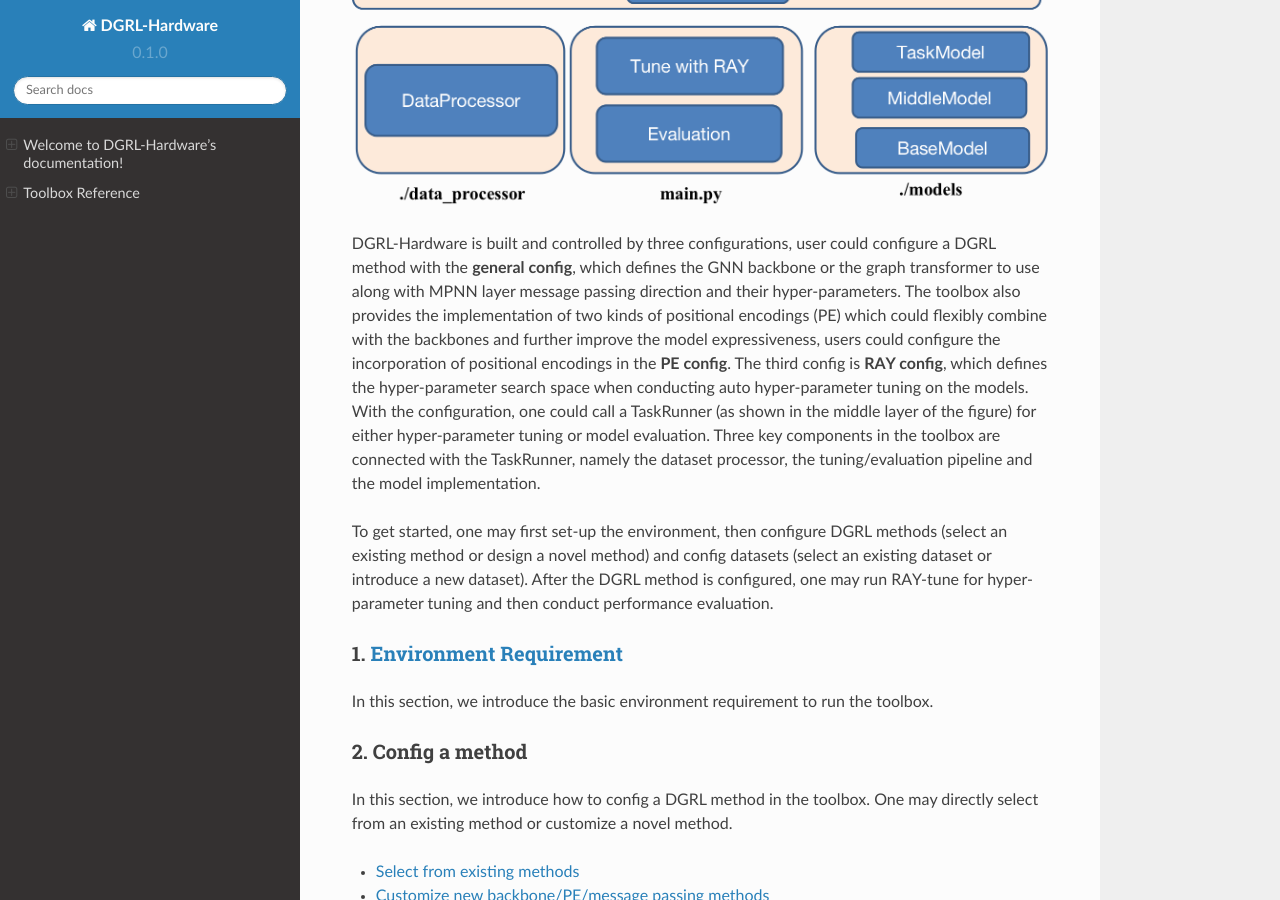
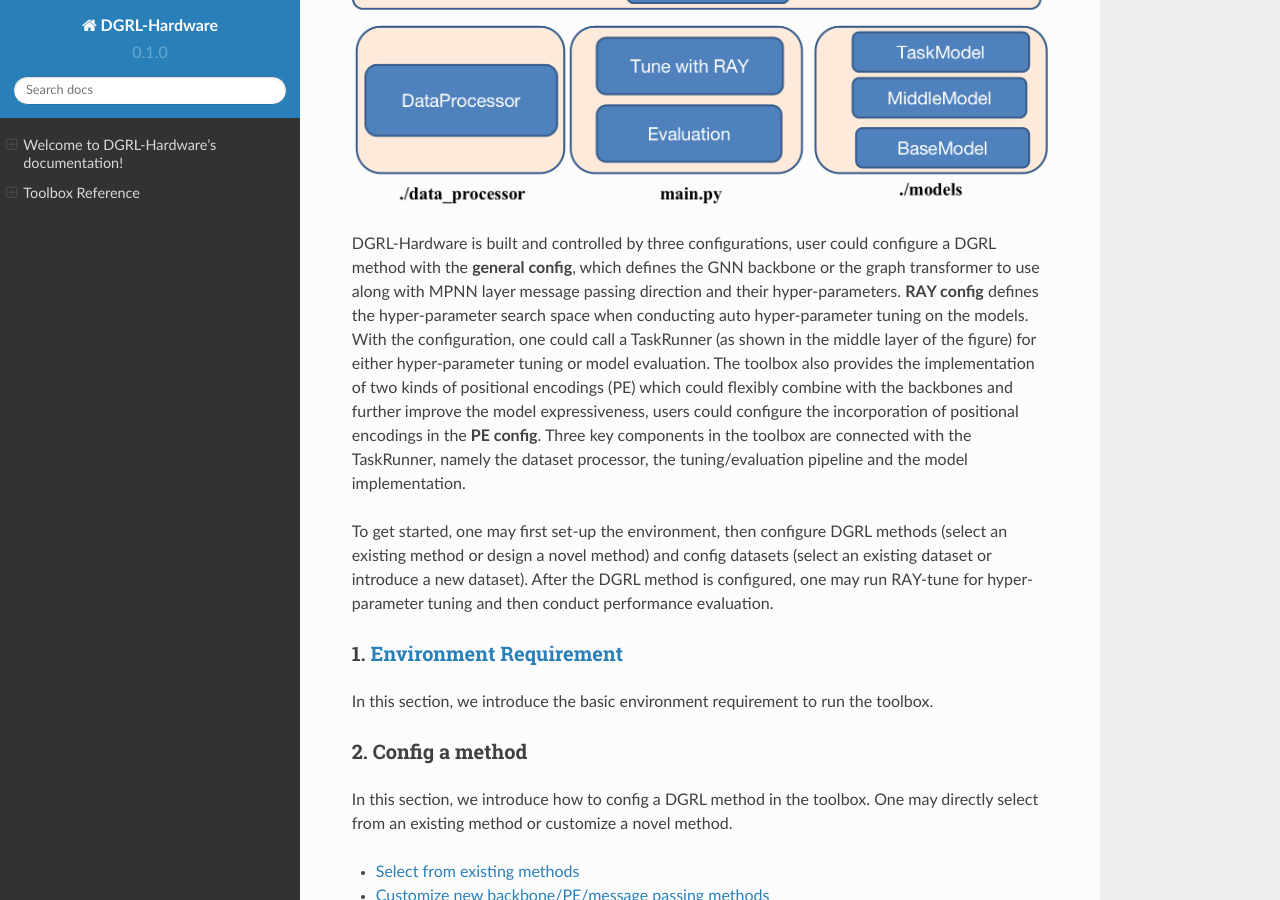
Before and after one commit to Graph-COM/Benchmark_for_DGRL_in_Hardwares, a Sphinx documentation site: the page built from docs/source/index.rst, in a window 1280 px wide and 900 px high, scrolled down 1099 px. Built offline with Sphinx 7.4.7 and the Read the Docs theme 2.0.0, drawn with Linux system fonts in a browser that asks for light colours.

Commit message:
Update index.rst

```diff
--- a/docs/source/index.rst
+++ b/docs/source/index.rst
@@ -18,7 +18,7 @@ Get Started
 
 .. image:: fig/code_frame.png
 
-DGRL-Hardware is built and controlled by three configurations, user could configure a DGRL method with the **general config**, which defines the GNN backbone or the graph transformer to use along with MPNN layer message passing direction and their hyper-parameters. The toolbox also provides the implementation of two kinds of positional encodings (PE) which could flexibly combine with the backbones and further improve the model expressiveness, users could configure the incorporation of positional encodings in the **PE config**. The third config is **RAY config**, which defines the hyper-parameter search space when conducting auto hyper-parameter tuning on the models. With the configuration, one could call a TaskRunner (as shown in the middle layer of the figure) for either hyper-parameter tuning or model evaluation. Three key components in the toolbox are connected with the TaskRunner, namely the dataset processor, the tuning/evaluation pipeline and the model implementation.
+DGRL-Hardware is built and controlled by three configurations, user could configure a DGRL method with the **general config**, which defines the GNN backbone or the graph transformer to use along with MPNN layer message passing direction and their hyper-parameters. **RAY config** defines the hyper-parameter search space when conducting auto hyper-parameter tuning on the models. With the configuration, one could call a TaskRunner (as shown in the middle layer of the figure) for either hyper-parameter tuning or model evaluation. The toolbox also provides the implementation of two kinds of positional encodings (PE) which could flexibly combine with the backbones and further improve the model expressiveness, users could configure the incorporation of positional encodings in the **PE config**.  Three key components in the toolbox are connected with the TaskRunner, namely the dataset processor, the tuning/evaluation pipeline and the model implementation.
 
 To get started, one may first set-up the environment, then configure DGRL methods (select an existing method or design a novel method) and config datasets (select an existing dataset or introduce a new dataset). After the DGRL method is configured, one may run RAY-tune for hyper-parameter tuning and then conduct performance evaluation.
 
```
